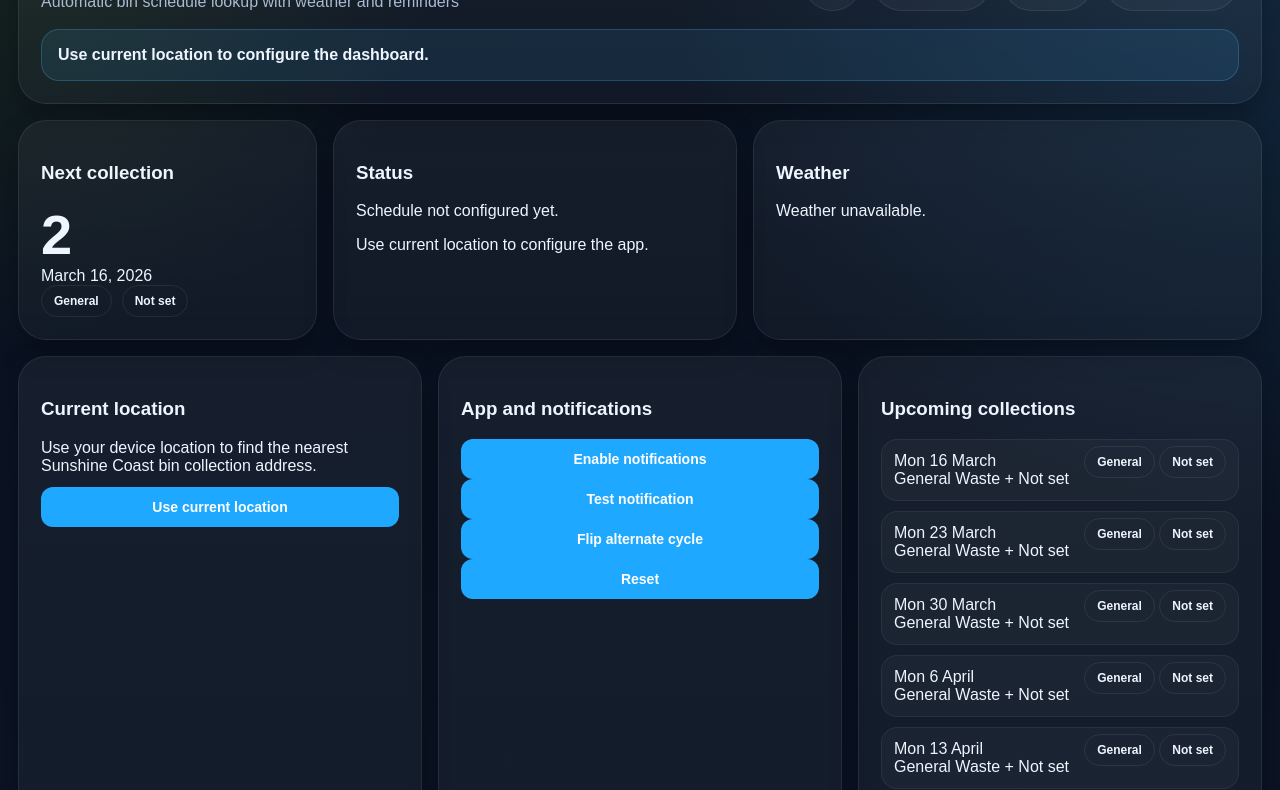
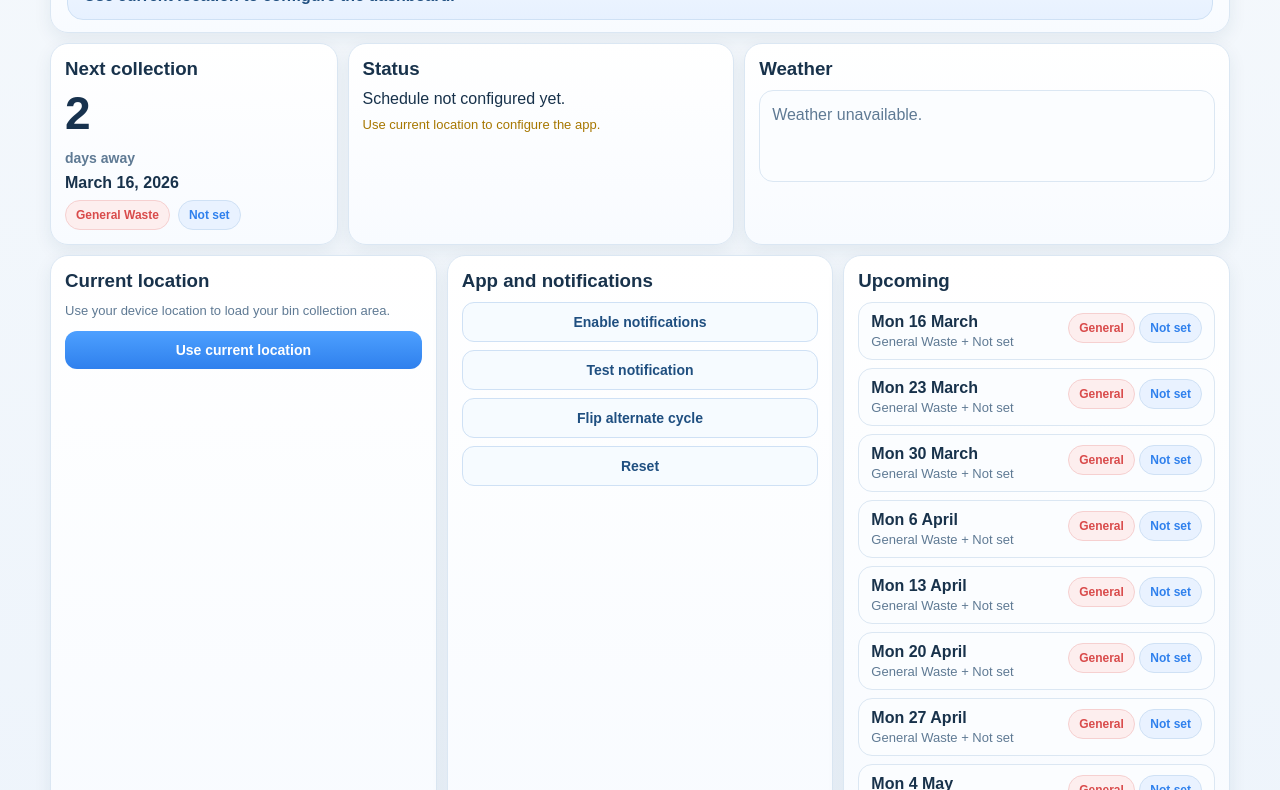
Before and after one commit to mkropp92/bin-dashboard, a plain HTML site: page index.html in a window 1280 px wide. Shown: the part 90-880 px from the top of the page. Drawn offline with Linux system fonts and the light colour scheme; no server answers.

Commit message:
Add files via upload

```diff
--- a/index.html
+++ b/index.html
@@ -1,31 +1,35 @@
 <!DOCTYPE html>
 <html lang="en">
 <head>
-
 <meta charset="utf-8">
 <meta name="viewport" content="width=device-width,initial-scale=1">
-
 <title>Sunshine Coast Bin Dashboard</title>
 
 <link rel="manifest" href="./app.webmanifest">
-<meta name="theme-color" content="#0d1729">
+<meta name="theme-color" content="#e9f2ff">
 <meta name="apple-mobile-web-app-capable" content="yes">
 
 <style>
-
 :root{
---bg:#09111f;
---bg2:#0d1729;
---line:rgba(255,255,255,.08);
---text:#eef5ff;
---muted:#a8bbd3;
---red:#ef4444;
---yellow:#facc15;
---lime:#84cc16;
---blue:#49b6ff;
---green:#22c55e;
---shadow:0 12px 28px rgba(0,0,0,.28);
---radius:22px;
+  --bg:#f4f8fc;
+  --bg2:#eaf2fb;
+  --panel:#ffffff;
+  --panel2:#f8fbff;
+  --line:#dbe7f3;
+  --line2:#c8d9ea;
+  --text:#18324b;
+  --muted:#5f7a94;
+  --accent:#2f80ed;
+  --accent-soft:#e7f1ff;
+  --red:#d94b4b;
+  --red-soft:#fdeeee;
+  --yellow:#c59a00;
+  --yellow-soft:#fff7db;
+  --green:#4f9a36;
+  --green-soft:#eef8e8;
+  --blue-soft:#e9f2ff;
+  --shadow:0 6px 18px rgba(28, 61, 94, 0.08);
+  --radius:18px;
 }
 
 *{box-sizing:border-box}
@@ -34,301 +38,348 @@ body{
   margin:0;
   font-family:Arial,Helvetica,sans-serif;
   color:var(--text);
-
   background:
-radial-gradient(circle at top right, rgba(73,182,255,.15), transparent 28%),
-radial-gradient(circle at top left, rgba(132,204,22,.10), transparent 20%),
     linear-gradient(180deg,var(--bg),var(--bg2));
 }
 
 .wrap{
-max-width:1280px;
+  max-width:1200px;
   margin:0 auto;
-padding:18px;
+  padding:10px;
 }
 
-.hero,.card{
-background:linear-gradient(180deg,rgba(255,255,255,.05),rgba(255,255,255,.03));
+.hero,
+.card{
+  background:linear-gradient(180deg,var(--panel),var(--panel2));
   border:1px solid var(--line);
-border-radius:28px;
-padding:22px;
+  border-radius:var(--radius);
   box-shadow:var(--shadow);
+}
+
+.hero{
+  padding:14px 16px 12px;
 }
 
 .hero-top{
   display:flex;
+  align-items:center;
   justify-content:space-between;
-gap:16px;
+  gap:12px;
   flex-wrap:wrap;
 }
 
 .title{
-font-size:30px;
+  margin:0;
+  font-size:26px;
+  line-height:1.05;
   font-weight:800;
-margin:0;
-}
-
-.subtitle{
-margin:8px 0 0;
-color:var(--muted);
-}
-
-.hero-meta{
-display:flex;
-gap:10px;
-flex-wrap:wrap;
-}
-
-.pill{
-padding:10px 14px;
-border-radius:999px;
-font-size:13px;
-font-weight:800;
-border:1px solid rgba(255,255,255,.08);
-background:rgba(255,255,255,.04);
+  color:#17324e;
 }
 
 .banner{
-margin-top:18px;
-padding:16px;
-border-radius:18px;
-border:1px solid rgba(73,182,255,.25);
-background:rgba(73,182,255,.10);
+  margin-top:10px;
+  padding:14px 16px;
+  border-radius:16px;
+  border:1px solid #cfe1f5;
+  background:linear-gradient(180deg,#eff6ff,#e7f1ff);
+  color:#1f4f80;
   font-weight:800;
+  font-size:16px;
 }
 
 .grid{
   display:grid;
   grid-template-columns:repeat(12,1fr);
-gap:16px;
-margin-top:16px;
+  gap:10px;
+  margin-top:10px;
 }
 
 .card{
   grid-column:span 12;
+  padding:14px;
 }
 
-@media(min-width:900px){
+@media(min-width:960px){
   .span-3{grid-column:span 3}
   .span-4{grid-column:span 4}
   .span-5{grid-column:span 5}
   .span-8{grid-column:span 8}
 }
 
-.big-number{
-font-size:56px;
-font-weight:900;
+h2,h3{
+  margin:0 0 10px;
+  color:#18324b;
 }
 
-.stack{
+.muted,
+.small{
+  color:var(--muted);
+  line-height:1.45;
+}
+
+.small{
+  font-size:13px;
+}
+
+.big-number{
+  font-size:46px;
+  line-height:1;
+  font-weight:900;
+  margin:0 0 6px;
+  color:#17324e;
+}
+
+.big-caption{
+  font-size:14px;
+  font-weight:700;
+  color:var(--muted);
+}
+
+.next-box{
+  display:grid;
+  gap:8px;
+}
+
+.stack,
+.btn-row{
   display:flex;
-gap:10px;
+  gap:8px;
   flex-wrap:wrap;
 }
 
 .chip{
-padding:8px 12px;
+  display:inline-block;
+  padding:7px 10px;
   border-radius:999px;
   font-size:12px;
-font-weight:900;
-border:1px solid rgba(255,255,255,.08);
+  font-weight:800;
+  border:1px solid transparent;
+}
+
+.bin-red{
+  background:var(--red-soft);
+  color:var(--red);
+  border-color:#f6d0d0;
+}
+
+.bin-yellow{
+  background:var(--yellow-soft);
+  color:var(--yellow);
+  border-color:#f1df9a;
+}
+
+.bin-lime{
+  background:var(--green-soft);
+  color:var(--green);
+  border-color:#d7ebcb;
+}
+
+.bin-blue{
+  background:var(--blue-soft);
+  color:var(--accent);
+  border-color:#cfe1f5;
+}
+
+.status-block{
+  display:grid;
+  gap:8px;
+}
+
+.weather-box{
+  min-height:92px;
+  padding:12px;
+  border-radius:14px;
+  border:1px solid var(--line);
+  background:#fbfdff;
+}
+
+button{
+  width:100%;
+  padding:11px 12px;
+  border-radius:12px;
+  border:1px solid #cfe1f5;
+  background:#f6fbff;
+  color:#1f4f80;
+  font-size:14px;
+  font-weight:800;
+  cursor:pointer;
+}
+
+button:hover{
+  background:#eef6ff;
+}
+
+#useLocationBtn{
+  background:linear-gradient(180deg,#4da0ff,#2f80ed);
+  color:white;
+  border:none;
+}
+
+#useLocationBtn:hover{
+  background:linear-gradient(180deg,#4597f4,#2875df);
 }
 
 .upcoming-list{
   display:grid;
-gap:10px;
+  gap:8px;
 }
 
 .up-item{
   display:flex;
   justify-content:space-between;
-padding:12px;
-border-radius:16px;
-background:rgba(255,255,255,.03);
-border:1px solid rgba(255,255,255,.06);
+  gap:8px;
+  padding:10px 12px;
+  border-radius:14px;
+  background:#fbfdff;
+  border:1px solid var(--line);
+}
+
+.up-title{
+  font-weight:800;
+  color:#18324b;
+}
+
+.up-sub{
+  margin-top:3px;
+  color:var(--muted);
+  font-size:13px;
+}
+
+.calendar-wrap{
+  overflow:auto;
 }
 
 .calendar{
   display:grid;
-grid-template-columns:repeat(7,1fr);
+  grid-template-columns:repeat(7,minmax(92px,1fr));
   gap:8px;
+  min-width:680px;
+}
+
+.dow{
+  text-align:center;
+  color:#6e88a0;
+  font-size:12px;
+  font-weight:800;
+  padding:4px 0;
 }
 
 .day{
-min-height:100px;
+  min-height:92px;
   border-radius:14px;
   padding:8px;
-background:rgba(255,255,255,.03);
-border:1px solid rgba(255,255,255,.06);
+  background:#fbfdff;
+  border:1px solid var(--line);
 }
 
-.today{
-outline:2px solid #49b6ff;
+.day.today{
+  outline:2px solid #8bbcff;
+  background:#f3f8ff;
 }
 
-input,button{
-width:100%;
-padding:12px;
-border-radius:12px;
-border:1px solid rgba(255,255,255,.12);
-background:#0c1628;
-color:white;
-font-size:14px;
+.day.blank{
+  opacity:.38;
 }
 
-button{
-background:#1ea8ff;
-border:none;
+.num{
+  font-size:13px;
   font-weight:800;
-cursor:pointer;
+  margin-bottom:6px;
+  color:#18324b;
 }
 
-.suggestions{
-margin-top:10px;
-border-radius:12px;
+.mini{
+  display:block;
+  width:100%;
+  text-align:center;
+  margin:4px 0;
+  padding:4px 6px;
+  border-radius:999px;
+  font-size:11px;
+  font-weight:900;
+  white-space:nowrap;
   overflow:hidden;
-border:1px solid rgba(255,255,255,.08);
+  text-overflow:ellipsis;
 }
 
-.suggestion{
-padding:10px;
-cursor:pointer;
-border-top:1px solid rgba(255,255,255,.06);
-}
-
-.suggestion:hover{
-background:rgba(73,182,255,.12);
-}
-
+.success{color:#2f8a3b}
+.warn{color:#a77700}
+.error{color:#c43f3f}
 </style>
 </head>
 
 <body>
-
 <div class="wrap">
 
   <section class="hero">
-
     <div class="hero-top">
-
-<div>
       <h1 class="title">Sunshine Coast Bin Dashboard</h1>
-<p class="subtitle">Automatic bin schedule lookup with weather and reminders</p>
     </div>
-
-<div class="hero-meta">
-<span class="pill">PWA</span>
-<span class="pill">General Waste</span>
-<span class="pill">Recycling</span>
-<span class="pill">Garden Organics</span>
-</div>
-
-</div>
-
-<div id="bannerText" class="banner">Loading...</div>
-
+    <div id="bannerText" class="banner">Loading…</div>
   </section>
-
 
   <section class="grid">
 
     <div class="card span-3">
-
       <h3>Next collection</h3>
-
+      <div class="next-box">
         <div class="big-number" id="daysAway">0</div>
-
-<div id="nextPretty">Loading...</div>
-
+        <div class="big-caption">days away</div>
+        <div><b id="nextPretty">—</b></div>
         <div class="stack">
-
-<span class="chip">General</span>
-
-<span class="chip" id="nextSecondary">Loading</span>
-
+          <span class="chip bin-red">General Waste</span>
+          <span class="chip bin-blue" id="nextSecondary">—</span>
+        </div>
+      </div>
     </div>
 
+    <div class="card span-4">
+      <h3>Status</h3>
+      <div class="status-block">
+        <div id="setupLine">Schedule not configured yet.</div>
+        <div id="lookupStatus" class="small"></div>
+      </div>
     </div>
 
-
+    <div class="card span-5">
+      <h3>Weather</h3>
+      <div id="weatherBox" class="weather-box muted">Loading weather…</div>
+    </div>
 
     <div class="card span-4">
-
-<h3>Status</h3>
-
-<p id="setupLine">Schedule not configured.</p>
-
-<div id="lookupStatus"></div>
-
+      <h3>Current location</h3>
+      <div class="small" style="margin-bottom:10px;">
+        Use your device location to load your bin collection area.
+      </div>
+      <button id="useLocationBtn" type="button">Use current location</button>
     </div>
 
-
-
-<div class="card span-5">
-
-<h3>Weather</h3>
-
-<div id="weatherBox">Loading weather...</div>
-
+    <div class="card span-4">
+      <h3>App and notifications</h3>
+      <div class="btn-row">
+        <button id="enableNotifBtn" type="button">Enable notifications</button>
+        <button id="testNotifBtn" type="button">Test notification</button>
+        <button id="installBtn" type="button" hidden>Install app</button>
+        <button id="flipCycleBtn" type="button">Flip alternate cycle</button>
+        <button id="resetBtn" type="button">Reset</button>
+      </div>
     </div>
 
-
-
     <div class="card span-4">
-
-  <h3>Current location</h3>
-
-  <div class="small" style="margin-bottom:12px">
-    Use your device location to find the nearest Sunshine Coast bin collection address.
+      <h3>Upcoming</h3>
+      <div id="upcomingList" class="upcoming-list"></div>
     </div>
 
-  <button id="useLocationBtn" type="button">Use current location</button>
-
+    <div class="card span-8">
+      <h3 id="monthTitle">Calendar</h3>
+      <div class="calendar-wrap">
+        <div id="calendar" class="calendar"></div>
       </div>
-
-
-<div class="card span-4">
-
-<h3>App and notifications</h3>
-
-<button id="enableNotifBtn">Enable notifications</button>
-
-<button id="testNotifBtn">Test notification</button>
-
-<button id="installBtn" hidden>Install app</button>
-
-<button id="flipCycleBtn">Flip alternate cycle</button>
-
-<button id="resetBtn">Reset</button>
-
-</div>
-
-
-
-<div class="card span-4">
-
-<h3>Upcoming collections</h3>
-
-<div id="upcomingList" class="upcoming-list"></div>
-
-</div>
-
-
-
-<div class="card span-8">
-
-<h3 id="monthTitle">Calendar</h3>
-
-<div id="calendar" class="calendar"></div>
-
     </div>
 
   </section>
-
 </div>
 
-
 <script src="./main.js"></script>
-
 </body>
 </html>
```
Lines whose indentation alone changed are shown as unchanged.
